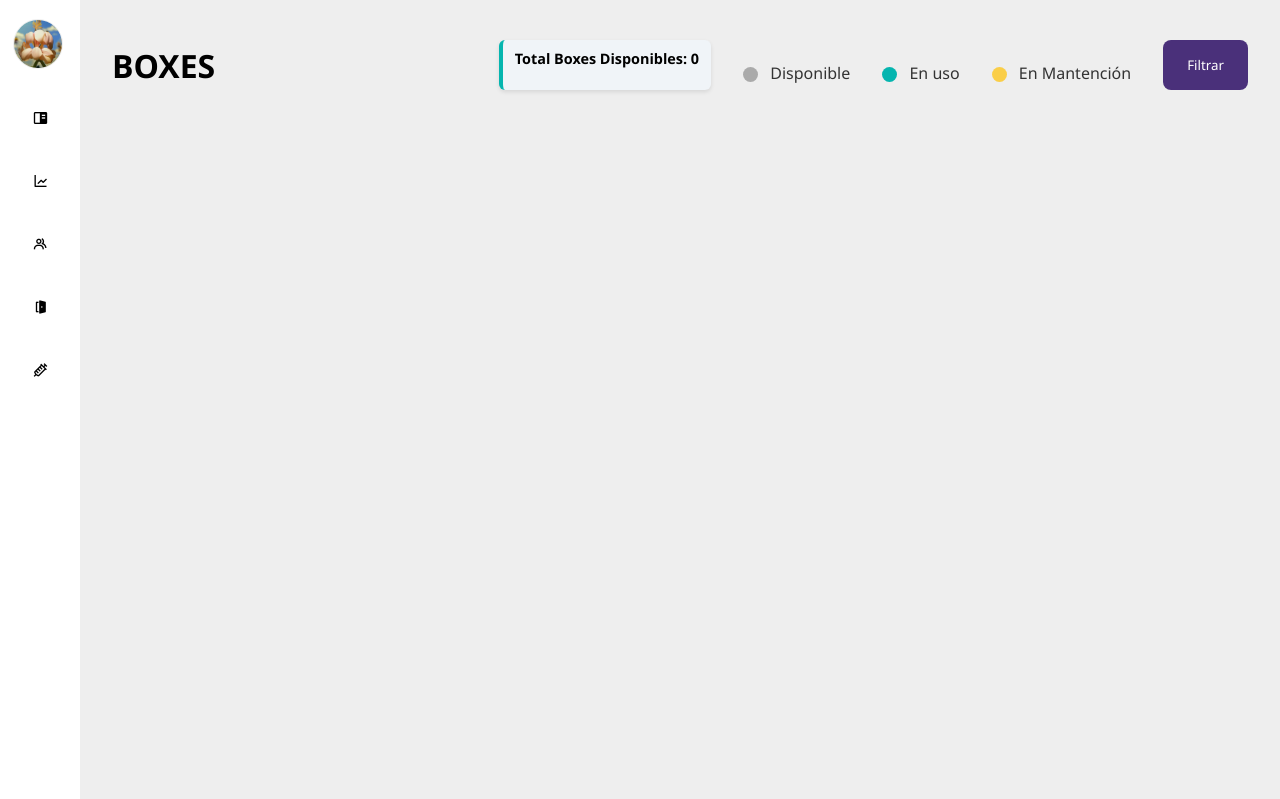
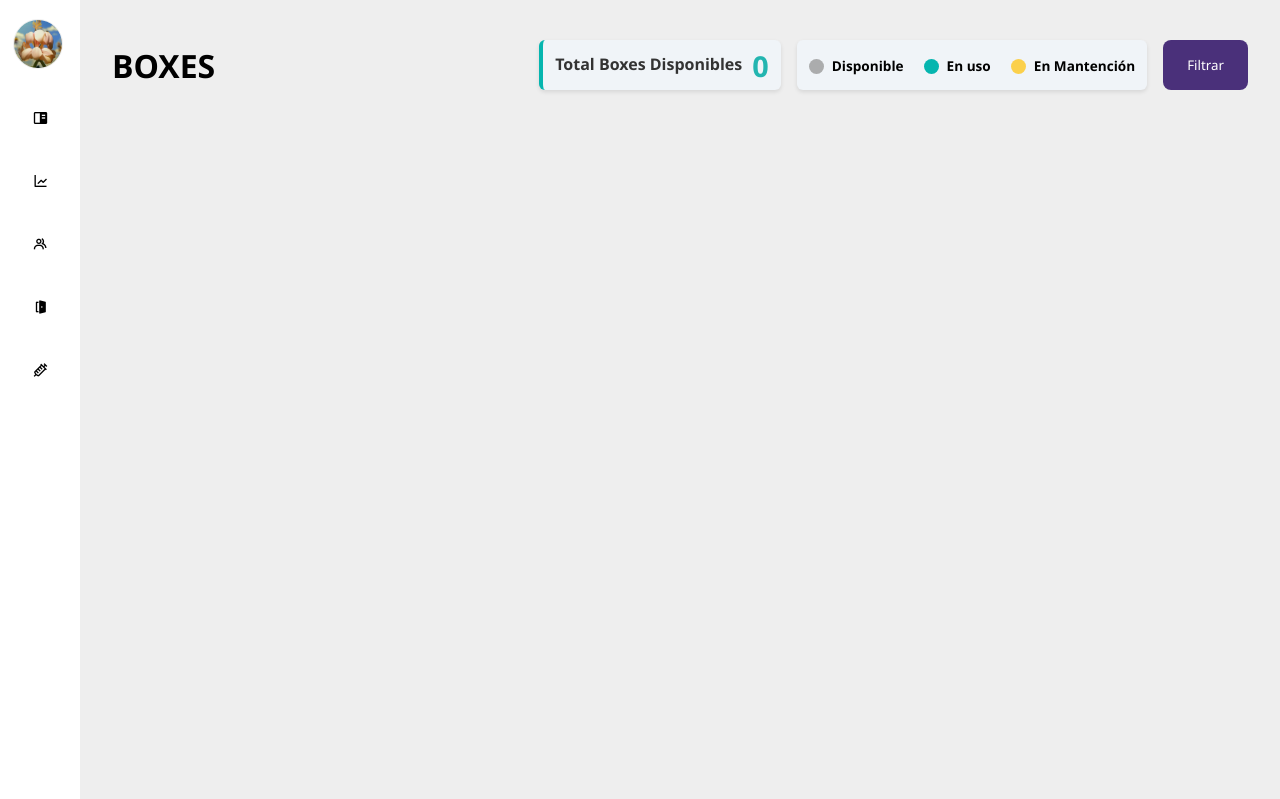
Before and after one commit to Benjasncz2/prueba-aws, a Django app: page /home/ in a window 1280 px wide. Shown: the part 61-860 px from the top of the page. Run offline with Django 5.2, Linux system fonts and the light colour scheme; data that the repository does not hold is empty.

Commit message:
Pequeño cambio visual

```diff
--- a/proyecto/myapp/static/css/estilo.css
+++ b/proyecto/myapp/static/css/estilo.css
@@ -205,7 +205,7 @@
 }
 
 .pasillo:hover {
-    background-color: #b4f1e9;
+    background-color: #b4f1e965;
     border-color: #000000;
 }
 
@@ -248,15 +248,17 @@
 
 /* Colores según estado */
 .gray {
-    background-color: #979797c7;
+    background-color: #a9a9a9c7;
+    color: #000000da;
 }
 
 .red {
-    background-color: #05b5af;
+    background-color: #58c6c2;
+    color: #000000da;
 }
 
 .yellow {
-    background-color: #ffc107b7;
+    background-color: #ffc928d8;
     color: #000000da; /* pa ke se vea mejor en el amarillo */
 }
 
@@ -448,7 +450,7 @@
     display: none;
 }
 
-
+/*
 .leyenda-boxes {
     display: flex;
     gap: 2rem;
@@ -456,6 +458,23 @@
     margin: 1rem 1rem 0 1rem;
     font-weight: 500;
     color: #333;
+}
+*/
+
+.leyenda-boxes {
+    background-color: #f0f4f8;
+    border-radius: 6px;
+    padding: 8px 12px;
+    display: flex;
+    flex-direction: row;
+    align-items: center;
+    gap: 1.25rem;
+    font-size: 0.85rem;
+    font-weight: bold;
+    color: #000000;
+    box-shadow: 0 2px 4px rgba(0,0,0,0.1);
+    height: 50px;
+    vertical-align: middle;
 }
 
 .color-circulo {
@@ -478,26 +497,27 @@
     border-left: 4px solid #05b5af;
     border-radius: 6px;
     padding: 8px 12px;
-    display: inline-block;
-    font-size: 0.9rem;
+    display: flex;
+    flex-direction: row;
+    align-items: center;
+    gap: 10px;
     font-weight: bold;
     color: #000000;
     box-shadow: 0 2px 4px rgba(0,0,0,0.1);
-    height: 50px; /* similar a botón */
-    line-height: 22px;
+    height: 50px;
     vertical-align: middle;
 }
 
 
 .card-titulo {
-    font-size: 0.85rem;
+    font-size: 1rem;
     color: #333;
-    margin-bottom: 6px;
+    margin-bottom: 2px;
     font-weight: bold;
 }
 
 .card-numero {
-    font-size: 1.5rem;
-    color: #05b5af;
+    font-size: 1.8rem;
+    color: #23b5b0;
     font-weight: bold;
 }
--- a/proyecto/myapp/templates/home.html
+++ b/proyecto/myapp/templates/home.html
@@ -78,20 +78,20 @@
             <h2>BOXES</h2>
 
             <div class="card-disponibles">
-                Total Boxes Disponibles: {{ total_disponibles }}
+                <div class="card-titulo">Total Boxes Disponibles </div>
+                <div class="card-numero">{{ total_disponibles }}</div>
             </div>
 
-
             <div class="leyenda-boxes">
-                <div><span class="color-circulo gray"></span> Disponible</div>
-                <div><span class="color-circulo red"></span> En uso</div>
-                <div><span class="color-circulo yellow"></span> En Mantención</div>
+                <div><span class="color-circulo gray"></span>Disponible</div>
+                <div><span class="color-circulo red"></span>En uso</div>
+                <div><span class="color-circulo yellow"></span>En Mantención</div>
             </div>
             <div class="filtrar-wrapper">
                 <button class="filtrar-btn" onclick="toggleFiltro()">Filtrar</button>
                 <div class="dropdown-filtro hidden">
                     <div onclick="filtrarBoxes('Disponible')">Disponibles</div>
-                    <div onclick="filtrarBoxes('Ocupado')">No Disponibles</div>
+                    <div onclick="filtrarBoxes('Ocupado')">En Uso</div>
                     <div onclick="filtrarBoxes('En mantención')">En Mantención</div>
                     <div onclick="filtrarBoxes('Todos')">Mostrar Todos</div>
                 </div>
@@ -191,5 +191,3 @@
 }
 
 </script>
-
-</html>
```
Also changed, not shown: proyecto/myapp/templates/dashboard.html (added, +10 -0 lines).
